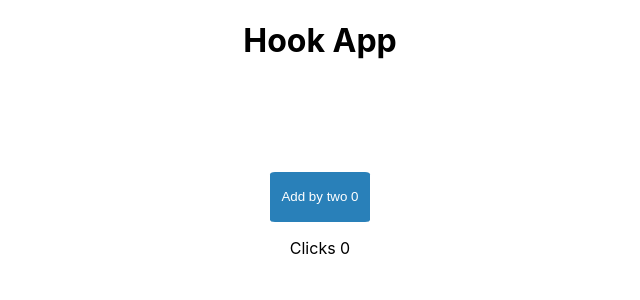
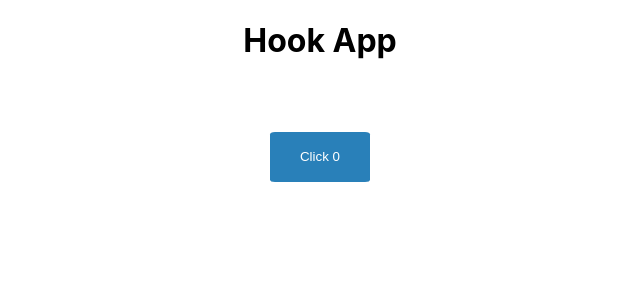
Before and after one commit to elidvenega/react-hooks, a React (Create React App) app: page / in a window 1280 px wide. Shown: the top 300 px of the page, without its empty margins (320-960 px from the left). Built offline with nearby package versions, Linux system fonts and the light colour scheme.

Commit message:
Work on hooks

```diff
--- a/package.json
+++ b/package.json
@@ -8,7 +8,7 @@
     "@testing-library/user-event": "^7.2.1",
     "react": "^16.14.0",
     "react-dom": "^16.14.0",
-    "react-scripts": "3.4.1"
+    "react-scripts": "^3.4.4"
   },
   "scripts": {
     "start": "react-scripts start",
--- a/src/App.js
+++ b/src/App.js
@@ -10,7 +10,7 @@ import './App.css';
 function App() {
   return (
     <div className="App">
-       <HookCounter />
+        <HookCounter />
     </div>
   );
 }
--- a/src/components/HookCounter.js
+++ b/src/components/HookCounter.js
@@ -5,15 +5,11 @@ function HookCounter() {
 
     const [number,count] = useState(0);
 
-   function addingByOne() {
-        count(number + 1)
-    }
-
+    const addingByOne = () => count(number + 1);
     return (
         <div>
             <h1>Hook App</h1>
-            <button className="btn" onClick={() => addingByOne()}>Add by two {number}</button>
-            <p>Clicks {number}</p>
+            <button className="btn" onClick={() => addingByOne()}>Click {number}</button>
         </div>
     )
 }
--- a/src/components/css/style.css
+++ b/src/components/css/style.css
@@ -1,5 +1,5 @@
 .btn {
-    margin-top: 90px;
+    margin-top: 50px;
     background-color: #2980b9;
     color: #fff;
     width: 100px;
```
Also changed, not shown: 1 other file (tests, documents, lock files or other folders).
